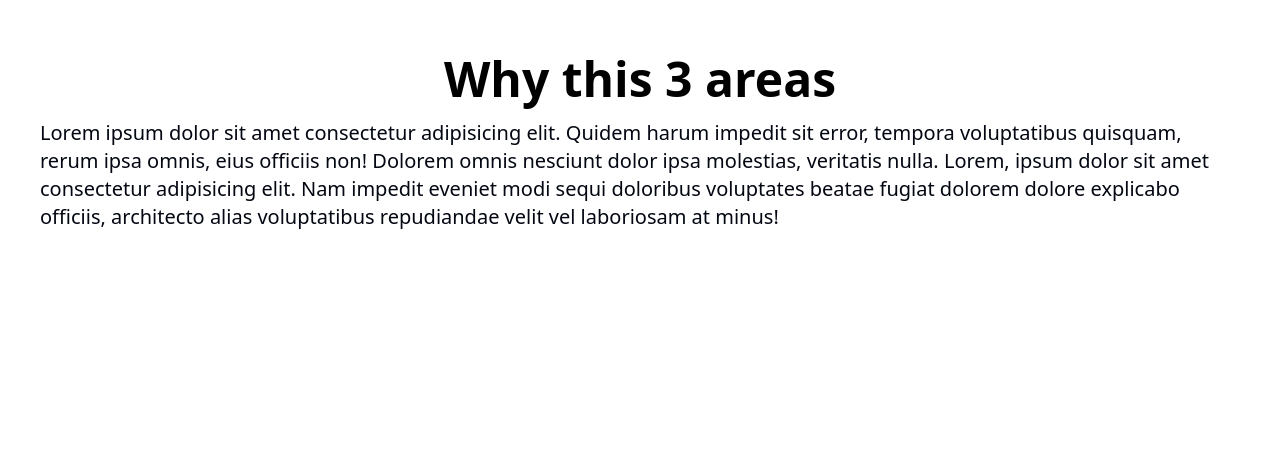
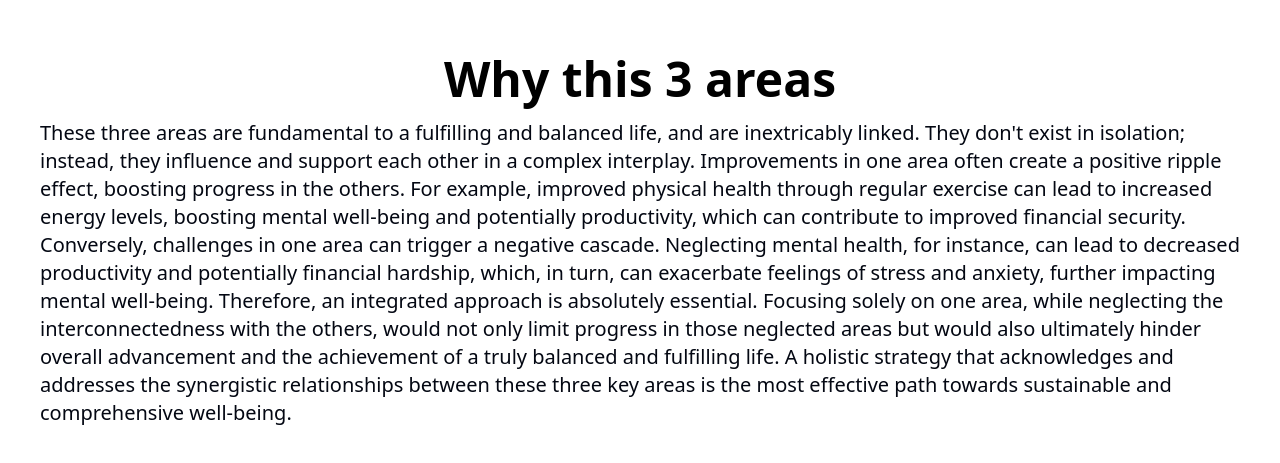
Before and after one commit to fantasyfuerte/DO-IT-PROJECT, a React (Vite) app: page / in a window 1280 px wide. Shown: the part 1477-1940 px from the top of the page. Built offline with nearby package versions, Linux system fonts and the light colour scheme.

Commit message:
Writting the "why this areas" paragraph

```diff
--- a/src/pages/HomePage.tsx
+++ b/src/pages/HomePage.tsx
@@ -22,13 +22,7 @@ export const HomePage: React.FC = () => {
           Why this 3 areas
         </h2>
         <p className="text-gray-950 text-xl m-4">
-          Lorem ipsum dolor sit amet consectetur adipisicing elit. Quidem harum
-          impedit sit error, tempora voluptatibus quisquam, rerum ipsa omnis,
-          eius officiis non! Dolorem omnis nesciunt dolor ipsa molestias,
-          veritatis nulla. Lorem, ipsum dolor sit amet consectetur adipisicing
-          elit. Nam impedit eveniet modi sequi doloribus voluptates beatae
-          fugiat dolorem dolore explicabo officiis, architecto alias
-          voluptatibus repudiandae velit vel laboriosam at minus!
+          These three areas are fundamental to a fulfilling and balanced life, and are inextricably linked. They don't exist in isolation; instead, they influence and support each other in a complex interplay. Improvements in one area often create a positive ripple effect, boosting progress in the others. For example, improved physical health through regular exercise can lead to increased energy levels, boosting mental well-being and potentially productivity, which can contribute to improved financial security. Conversely, challenges in one area can trigger a negative cascade. Neglecting mental health, for instance, can lead to decreased productivity and potentially financial hardship, which, in turn, can exacerbate feelings of stress and anxiety, further impacting mental well-being. Therefore, an integrated approach is absolutely essential. Focusing solely on one area, while neglecting the interconnectedness with the others, would not only limit progress in those neglected areas but would also ultimately hinder overall advancement and the achievement of a truly balanced and fulfilling life. A holistic strategy that acknowledges and addresses the synergistic relationships between these three key areas is the most effective path towards sustainable and comprehensive well-being.
         </p>
       </motion.div>
     </>
```
